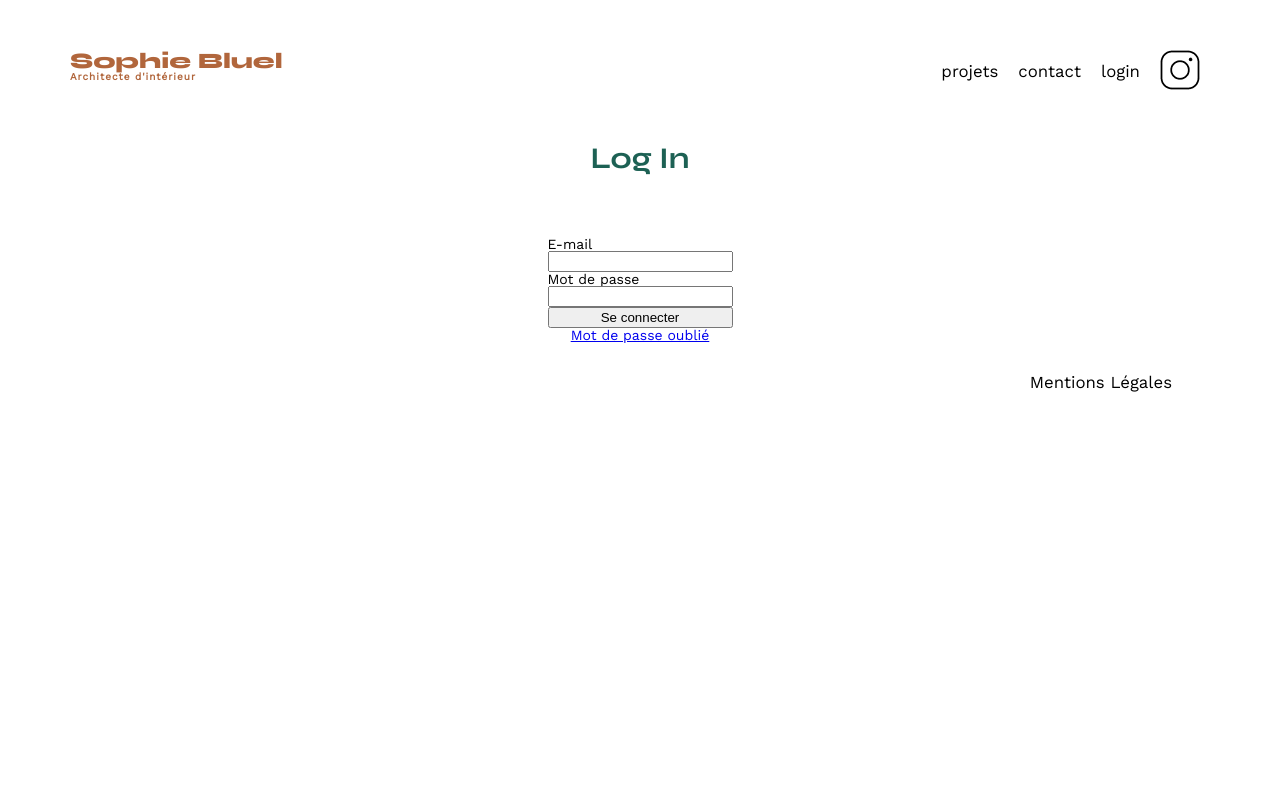
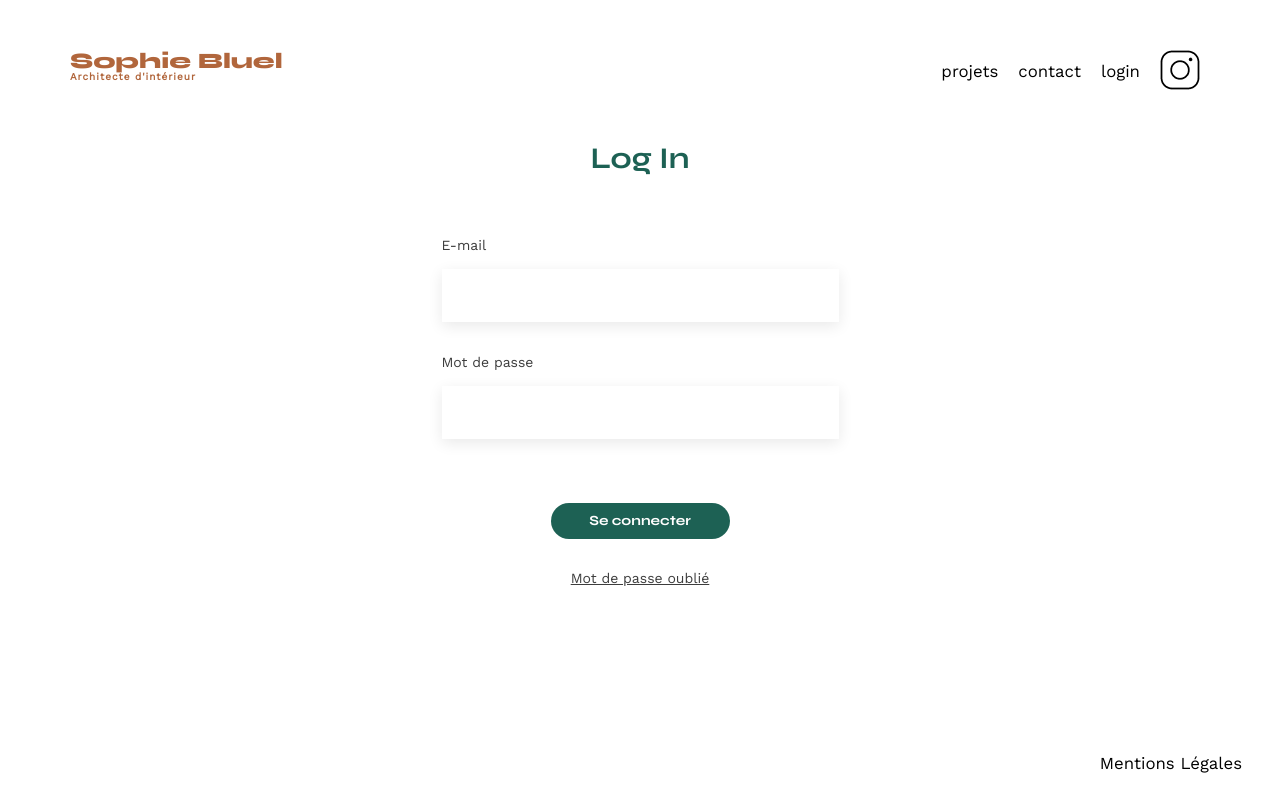
Before and after one commit to Jultiss/Portfolio-architecte-sophie-bluel-master, a plain HTML site: page login.html in a window 1280 px wide. Drawn offline with nearby package versions, Linux system fonts and the light colour scheme.

Commit message:
finalisation du css page login

```diff
--- a/assets/login.css
+++ b/assets/login.css
@@ -17,18 +17,62 @@ form {
     flex-direction: column;
     align-items: left;
     justify-content: center;
-    padding-top: 2rem;
+    padding: 2rem;
 }
 
-.label .email .pwd {
-    font-size: 1.5rem;
-    font-weight: bold;
-    margin-bottom: 1rem;
-    text-align: left;
+a {
+    color: #3D3D3D;
 }
 
-imput .email .pwd {
-    width: 20rem;
-    height: 2rem;
+label {
+    font-family: 'Work Sans';
+    font-style: normal;
+    font-weight: 500;
+    font-size: 14px;
+    line-height: 16px;
     margin-bottom: 1rem;
+    color: #3D3D3D;
 }
+
+.imput {
+    width: 379px;
+    height: 51px;
+    background: #FFFFFF;
+    box-shadow: 0px 4px 14px rgba(0, 0, 0, 0.09);
+    margin-bottom: 2rem;
+    border: none;
+    padding-left: 1rem;
+    font-family: 'Work Sans';
+    font-style: normal;
+    font-weight: 500;
+    font-size: 14px;
+    line-height: 16px;
+    color: #3D3D3D;
+}
+
+.btn-connect {
+    width: 179px;
+    height: 36px;
+    background: #1D6154;
+    border-radius: 60px;
+    border: none;
+    font-family: 'Syne';
+    font-style: normal;
+    font-weight: 700;
+    font-size: 14px;
+    line-height: 19px;
+    color: #FFFFFF;
+    margin-top: 2rem;
+    align-self: center;
+}
+
+.btn-connect:hover {
+    cursor: pointer;
+}
+
+.footer-login {
+    position: fixed;
+    bottom: 0;
+    left: 0;
+    width: 100%;
+  }
--- a/assets/style.css
+++ b/assets/style.css
@@ -98,6 +98,16 @@ nav ul {
 nav li {
 	padding: 0 10px;
 	font-size: 1.2em;
+}
+
+nav a {
+	text-decoration: none;
+	color: #000000;
+}
+
+nav a:hover {
+	color: #000000;
+	font-style: bold;
 }
 
 li:hover {
--- a/login.html
+++ b/login.html
@@ -16,9 +16,9 @@
 	<h1><a href="index.html">Sophie Bluel</a><span>Architecte d'intérieur</span></h1>
 	<nav>
 		<ul>
-			<li>projets</li>
-			<li>contact</li>
-			<li>login</li>
+			<li><a href="index.html#portfolio">projets</a></li>
+			<li><a href="index.html#contact">contact</a></li>
+			<li><a href="login.html">login</a></li>
 			<li><img src="./assets/icons/instagram.png" alt="Instagram"></li>
 		</ul>
 	</nav>
@@ -30,16 +30,15 @@
         </div>
         <div class="container">
           <label for="E-mail"><b>E-mail</b></label>
-          <input type="email" placeholder="" name="email" required>
-
+          <input class="imput" type="email" placeholder="" name="email" required>
           <label for="psw"><b>Mot de passe</b></label>
-          <input type="password" placeholder="" name="psw" required>
-          <button type="submit">Se connecter</button>
+          <input class="imput" type="password" placeholder="" name="psw" required>
+          <button class="btn-connect" type="submit">Se connecter</button>
         </div>
-        <p><a href="#">Mot de passe oublié</a></p>
+        <p class ="forgotpwd"><a href="#">Mot de passe oublié</a></p>
       </form>
 </main>
-<footer>
+<footer class = "footer-login">
 	<nav>
 		<ul>
 			<li>Mentions Légales</li>
```
Also changed, not shown: index.html (+2 -2 lines).
